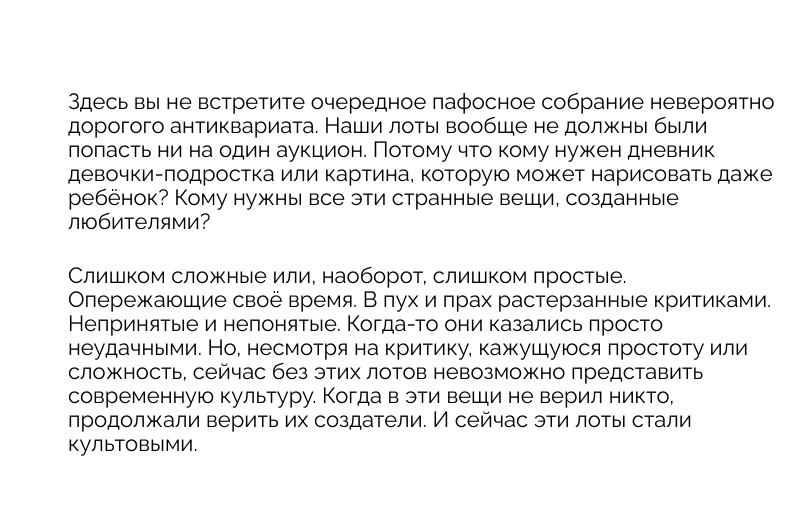
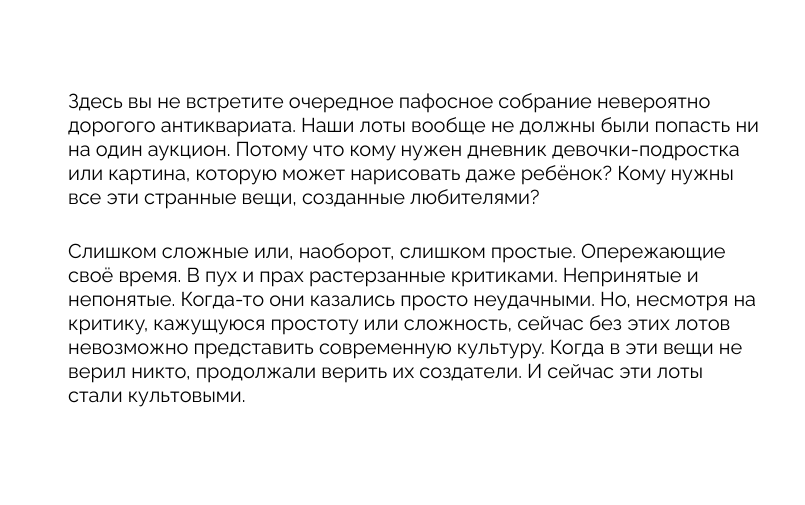
Before and after one commit to Nick-Shvd/ono-tebe-nado-fd, a plain HTML site: page index.html in a window 1280 px wide. Shown: the part 2233-2738 px from the top of the page, 405-1210 px from the left. Drawn offline with Linux system fonts and the light colour scheme.

```diff
--- a/index.html
+++ b/index.html
@@ -6,8 +6,8 @@
     <meta name="viewport" content="width=device-width, initial-scale=1.0" />
     <title>Оно тебе надо — аукцион вещей, в которые никто не верил</title>
     <link rel="stylesheet" href="./fonts/fonts.css" />
+    <link rel="stylesheet" href="./styles/global.css" />
     <link rel="stylesheet" href="./styles/style.css" />
-    <link rel="stylesheet" href="./styles/global.css" />
   </head>
   <body>
     <header class="header" id="glavnaya">
@@ -101,7 +101,7 @@
         <a href="tel:+99995555555">+9 999 555 5555</a>
           <a href="mailto:info@sobaka.ge">info@sobaka.ge</a>
           <p>наб. Принсенграхт 263-265,</p>
-          <p>Амстердам</p>
+          <p>Амстердам </p>
       </address>
       <nav class="footer_menu">
         <ul class="footer_menu-list">
--- a/styles/style.css
+++ b/styles/style.css
@@ -1,42 +1,42 @@
 body {
-    font-family: Inter, sans-serif;
-    margin: 0;
+    font-family: 'Raleway', sans-serif;
     font-weight: 400;
     background-color: #ffffff;
-
+    overflow-x: hidden;
 }
 
-.header{
+.header {
     display: grid;
     grid-template-columns: 1fr min-content 1fr;
     align-items: center;
     padding: 92px 50px 100px 50px;
 }
 
-.header__logo{
+.header__logo {
     min-width: 148px;
     min-height: 105px;
     padding: 2.79px 12.56px 7.37px 11.39px;
 
 }
 
-.header__menu{
+.header__menu {
     display: flex;
     gap: 34px;
 }
 
-.header__links-list-item{
+.header__links-list-item {
     list-style: circle;
 
    /* border-bottom: 2px solid black;*/
 }
 
-.header__links-list-item_no-bullit{
+.header__links-list-item_no-bullit {
     list-style: none;
     text-decoration: none;
 }
 
-.address{
+.address {
+    font-family: 'Raleway', sans-serif;
     font-style: normal;
     max-width: 100%;
     display: flex;
@@ -45,7 +45,7 @@ body {
     justify-self: end;
 }
 
-.cover{
+.cover {
     min-height: 757px;
     position: relative;
     background-image: url(/images/cover.jpg);
@@ -54,7 +54,7 @@ body {
     background-position: center;
 }
 
-.overlay{
+.overlay {
     position: absolute;
     width: 100%;
     height: 100%;
@@ -62,7 +62,8 @@ body {
     z-index: 0;
 }
 
-.cover__title{
+.cover__title {
+    font-family: 'Raleway', sans-serif;
     text-transform: uppercase;
     letter-spacing: 30px;
     line-height: 114.99999999999999%;
@@ -71,34 +72,34 @@ body {
     color:#ffffff;
 }
 
-.title-size{
+.title-size {
     width: 1000px;
     height: 385px;
     padding-top: 165px;
     padding-left: 50px;
 }
-.aligned-text{
+.aligned-text {
     display: block;
 }
-.aligned-text-left{
+.aligned-text-left {
     text-align: left;
     width: 286px;
 
 }
-.aligned-text-center{
+.aligned-text-center {
     text-align: center;
     width: 339px;
     padding-top: 20px;
     padding-left: 330.5px;
 }
-.aligned-text-right{
+.aligned-text-right {
     text-align: right;
     width: 387px;
     padding-left: 613px;
     padding-top: 20px;
 }
 
-.no-letter-spacing{
+.no-letter-spacing {
     letter-spacing: 0px;
 }
 
@@ -116,10 +117,10 @@ body {
     align-items: center;
 }
 
-.cover__description-text{
+.cover__description-text {
+    font-family: 'Raleway', sans-serif;
     width: 637px;
     height: 28px;
-    font-family: 'Raleway', sans-serif;
     font-weight: 400;
     font-size: 22px;
     line-height: 28px;
@@ -128,7 +129,7 @@ body {
     white-space: nowrap;
 }
 
-.bet-button{
+.bet-button {
     width: 256px;
     height: 51px;
     padding: 12px 32px 11px 31px;
@@ -143,7 +144,8 @@ body {
 }
 
 .lots {
-    width: 1052px;
+    width: 100%;
+    max-width: 1100px;
     height: 723px;
     margin-top: 180px;
     margin-left: 24px;
@@ -168,30 +170,30 @@ body {
     min-height: 596px;
     position: relative;
 }
-.card-link{
+.card-link {
     /*height: 100%;*/
     margin-top: 48px;
     margin-left: 40px;
     margin-right: 40px;
     text-decoration: none;
 }
-.artcle{
+.artcle {
     position: absolute;
     height: 100%;
 }
-.card_type_film{
+.card_type_film {
     background-image: url(/images/card-lot-01.jpg);
     background-repeat: no-repeat;
     background-size: cover;
     background-position: center;
 }
-.card_type_book{
+.card_type_book {
     background-image: url(/images/card-lot-02.jpg);
     background-repeat: no-repeat;
     background-size: cover;
     background-position: center;
 }
-.card_type_picture{
+.card_type_picture {
     background-image: url(/images/card-lot-03.jpg);
     background-repeat: no-repeat;
     background-size: cover;
@@ -207,7 +209,7 @@ body {
     text-decoration: underline;
     line-height: 120%;
 }
-.card__text_film{
+.card__text_film {
     width: 254px;
     display: block;
     margin: 274px 40px 48px 40px;
@@ -216,7 +218,7 @@ body {
     font-size: 20px;
     line-height: 120%;
 }
-.card__text_book{
+.card__text_book {
     width: 254px;
     display: block;
     margin: 30px 40px 48px 40px;
@@ -226,7 +228,7 @@ body {
     line-height: 120%;
 
 }
-.card__text_picture{
+.card__text_picture {
         width: 254px;
     display: block;
     margin: 120px 40px 48px 40px;
@@ -235,7 +237,7 @@ body {
     font-size: 20px;
     line-height: 120%;
 }
-.lots__look-more-link{
+.lots__look-more-link {
     display: block;
     width: 192px;
     margin: 30px 102px 0px 40px;
@@ -245,8 +247,9 @@ body {
     line-height: 100%;
 }
 
-.about{
-    width: 1052px;
+.about {
+    width: 100%;
+    max-width: 1100px;
     height: 595px;
     margin:120px 24px 0px 24px ;
 }
@@ -265,10 +268,10 @@ body {
     border-radius: 50%;
 
 }
-.about__logo-image{
+.about__logo-image {
     padding: 67px 50.52px 71px 54.48px;
 }
-.about__title{
+.about__title {
     width: 291px;
     height: 47px;
     font-weight: 700;
@@ -280,14 +283,15 @@ body {
 }
 
 .about__text {
+    width: 100%;
+    max-width: 693px;
     grid-column: 2;
     display: grid;
     gap: 30px;
     font-weight: 400;
-    font-size: 22px;
+    font-size: 20px;
     line-height: 24px;
     margin-left: 25px;
-    width: 100%;
 }
 
 .footer {
@@ -302,11 +306,11 @@ body {
     justify-self: start;
     margin-left: 50px;
 }
-.footer__social-icon{
+.footer__social-icon {
     width: 48px;
     height: 48px;
 }
-.footer__social-list{
+.footer__social-list {
     width: 240px;
     height: 48px;
     list-style-type: none;
@@ -315,16 +319,16 @@ body {
     padding-top: 1px;
     justify-self: end;
 }
-.footer_menu-list{
+.footer_menu-list {
     display: flex;
     flex-direction: column;
     list-style-type: none;
     text-align: center;
 }
-.none_underline{
+.none_underline {
     text-decoration: none;
 }
-.footer__social-list-item{
+.footer__social-list-item {
     font-weight: 400;
     font-size: 18px;
     line-height: 100%;
```
Also changed, not shown: 1 other file.
